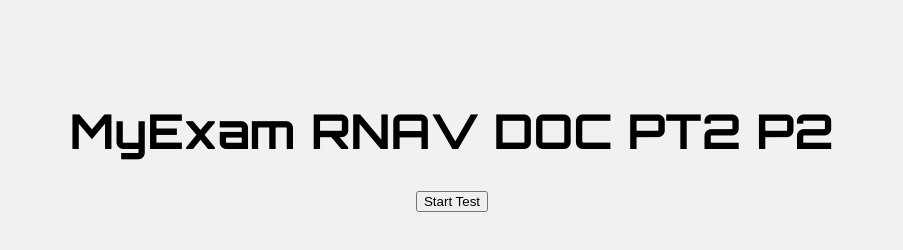
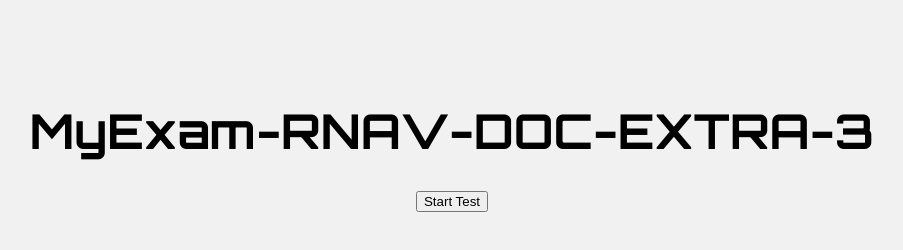
Before and after one commit to kraksyx/MyExam-RNAV-DOC-EXTRA-3, a plain HTML site: page index.html in a window 1280 px wide. Shown: the whole page, without its empty margins (188-1091 px from the left). Drawn offline with Linux system fonts and the light colour scheme.

Commit message:
Update index.html

```diff
--- a/index.html
+++ b/index.html
@@ -10,7 +10,7 @@
 </head>
 <body>
   <div id="main-menu" class="main-menu">
-    <h1 class="cool-title">MyExam RNAV DOC PT2 P2</h1>
+    <h1 class="cool-title">MyExam-RNAV-DOC-EXTRA-3</h1>
     <button onclick="startExam()">Start Test</button>
   </div>
 
```
